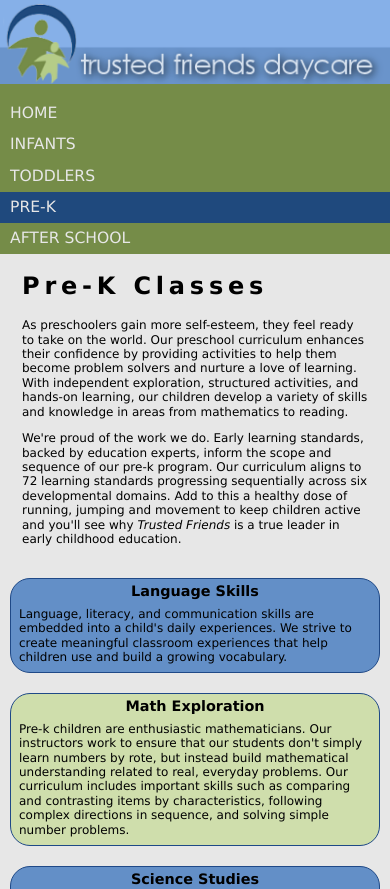
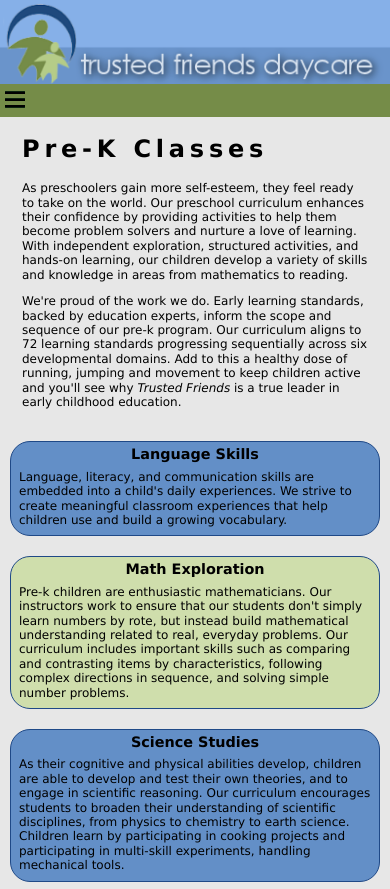
Before and after one commit to nschatz27/tutorial-5, a plain HTML site: page html/tf_prek.html in a window 390 px wide. Shown: the top 889 px of the page. Drawn offline with Linux system fonts and the light colour scheme.

Commit message:
fix nav for prek

```diff
--- a/css/tf_navicon.css
+++ b/css/tf_navicon.css
@@ -21,7 +21,9 @@
    ===========
 */
 
-
+a#navicon {
+   display: none;
+}
 
 
 /* ===============================
@@ -31,5 +33,16 @@
 
 @media only screen and (max-width: 480px) {
 
+a#navicon {
+   display: block;
+}
+
+   nav.horizontal ul {
+      display: none;
+   }
+
+   a#navicon:hover+ul, nav.horizontal ul:hover {
+      display: block;
+   }
 
 }
--- a/css/tf_styles2.css
+++ b/css/tf_styles2.css
@@ -16,7 +16,7 @@
 /* HTML and Body Styles */
 
 html {
-   background: url(tf_back1.png) center center / cover no-repeat fixed;
+   background: url(../png/tf_back1.png) center center / cover no-repeat fixed;
    height: 100%;
    font-family: Verdana, Geneva, sans-serif;
    font-size: 12px;
--- a/html/tf_prek.html
+++ b/html/tf_prek.html
@@ -17,6 +17,7 @@
    <link href="../css/tf_reset.css" rel="stylesheet"/>
    <link href="../css/tf_styles2.css" rel="stylesheet"/>
    <link href="../css/tf_flex.css" rel="stylesheet" />
+   <link href="../css/tf_navicon.css" rel="stylesheet" />
    <meta charset="utf-8" />
    <meta name="viewport" content="width=device-width, initial-scale=1" />
 </head>
@@ -26,7 +27,7 @@
       <img src="../png/tf_logo.png" alt="Trusted Friends" />
 
       <nav class="horizontal">
-         <a id="navicon" href="#"><img src="./png/tf_navicon.png" alt="" /></a>
+         <a id="navicon" href="#"><img src="../png/tf_navicon.png" alt="" /></a>
          <ul>
             <li><a href="/index.html">Home</a></li>
             <li><a href="#">Infants</a></li>
```
